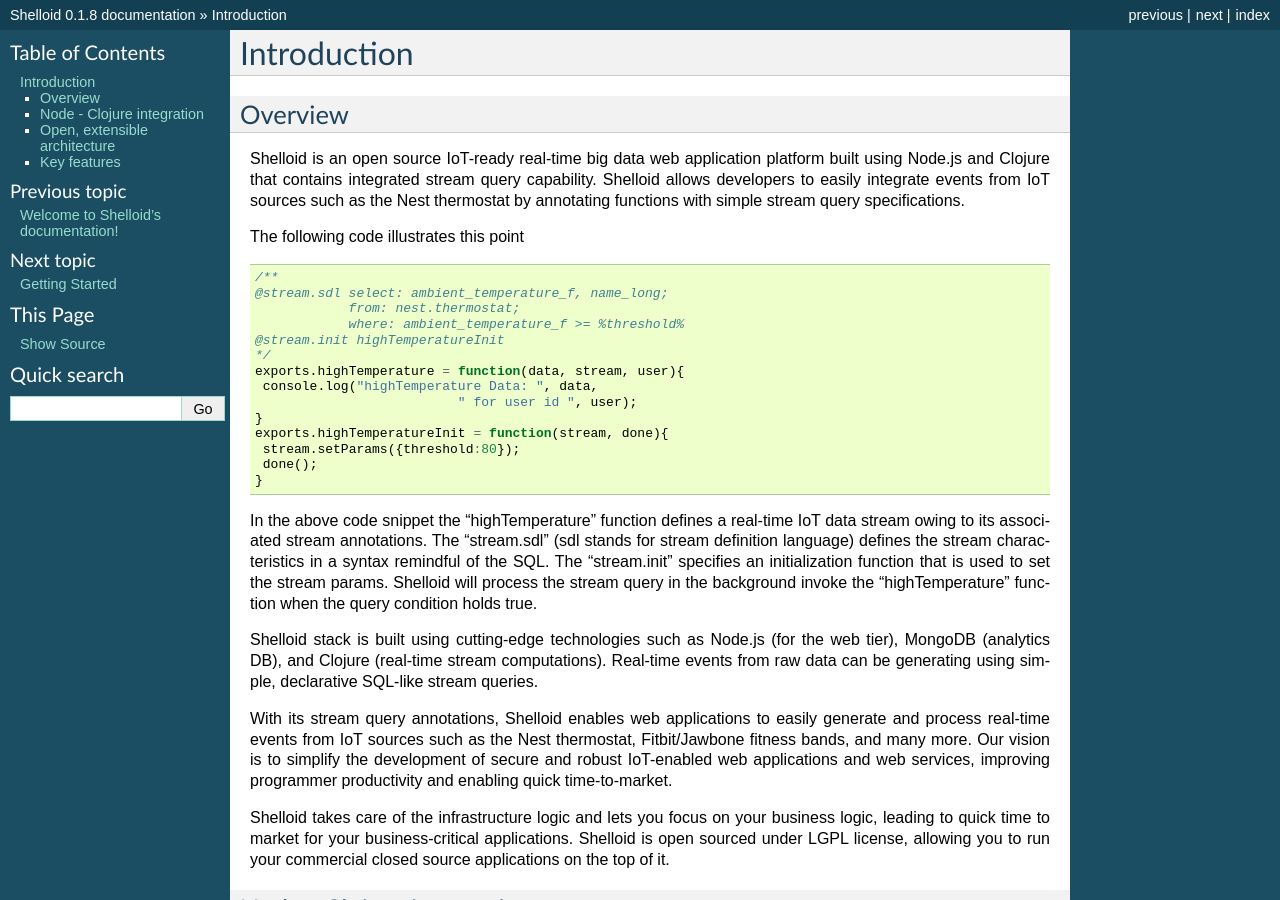
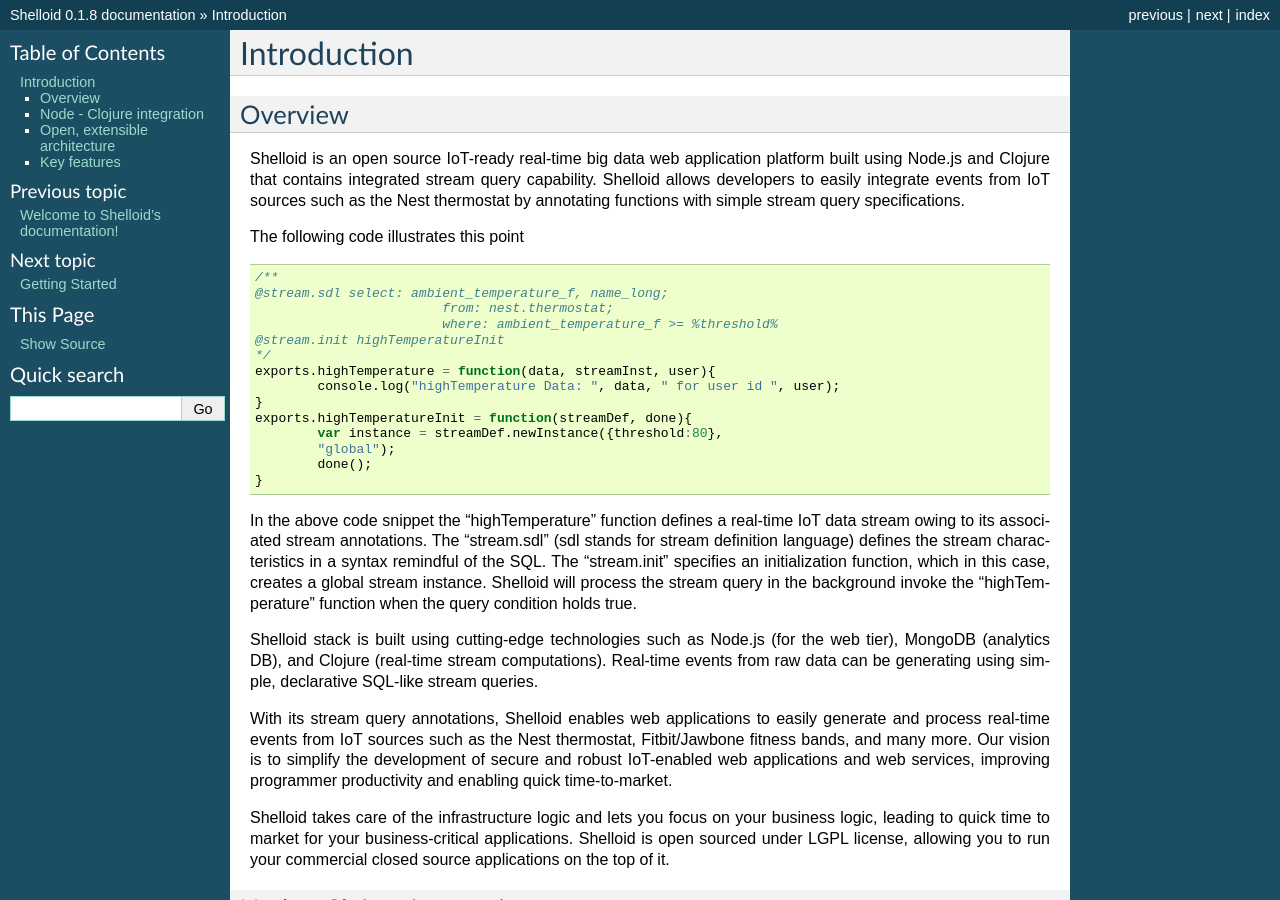
Before and after one commit to shelloid/shelloid.github.io, a Sphinx documentation site: the page built from source/introduction.rst, in a window 1280 px wide and 900 px high. Built offline with Sphinx 7.4.7, drawn with Linux system fonts in a browser that asks for light colours.

Commit message:
new stream api

```diff
--- a/source/introduction.rst
+++ b/source/introduction.rst
@@ -12,21 +12,21 @@
 
 	/**
 	@stream.sdl select: ambient_temperature_f, name_long;
-	            from: nest.thermostat;
-	            where: ambient_temperature_f >= %threshold%
+				from: nest.thermostat;
+				where: ambient_temperature_f >= %threshold%
 	@stream.init highTemperatureInit
 	*/
-	exports.highTemperature = function(data, stream, user){
-	 console.log("highTemperature Data: ", data,
-				  " for user id ", user);
+	exports.highTemperature = function(data, streamInst, user){
+		console.log("highTemperature Data: ", data, " for user id ", user);
 	}
-	exports.highTemperatureInit = function(stream, done){
-	 stream.setParams({threshold:80});
-	 done();
+	exports.highTemperatureInit = function(streamDef, done){
+		var instance = streamDef.newInstance({threshold:80},
+		"global");
+		done();
 	}
 
 
-In the above code snippet the "highTemperature" function defines a real-time IoT data stream owing to its associated stream annotations. The "stream.sdl" (sdl stands for stream definition language) defines the stream characteristics in a syntax remindful of the SQL. The "stream.init" specifies an initialization function that is used to set the stream params. Shelloid will process the stream query in the background invoke the "highTemperature" function when the query condition holds true.
+In the above code snippet the "highTemperature" function defines a real-time IoT data stream owing to its associated stream annotations. The "stream.sdl" (sdl stands for stream definition language) defines the stream characteristics in a syntax remindful of the SQL. The "stream.init" specifies an initialization function, which in this case, creates a global stream instance. Shelloid will process the stream query in the background invoke the "highTemperature" function when the query condition holds true.
 
 Shelloid stack is built using cutting-edge technologies such as Node.js (for the web tier), MongoDB (analytics DB), and Clojure (real-time stream computations). Real-time events from raw data can be generating using simple, declarative SQL-like stream queries.
 
```
Also changed, not shown: 5 other files.
